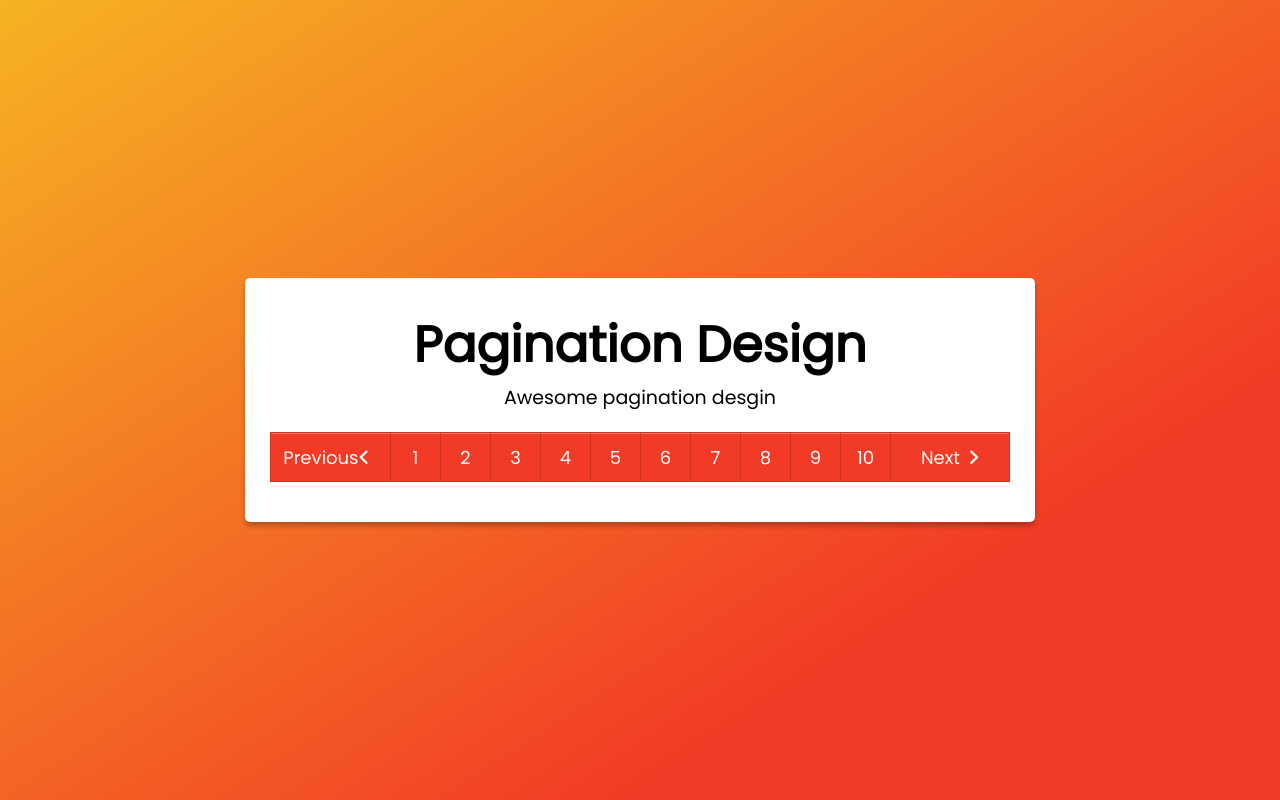
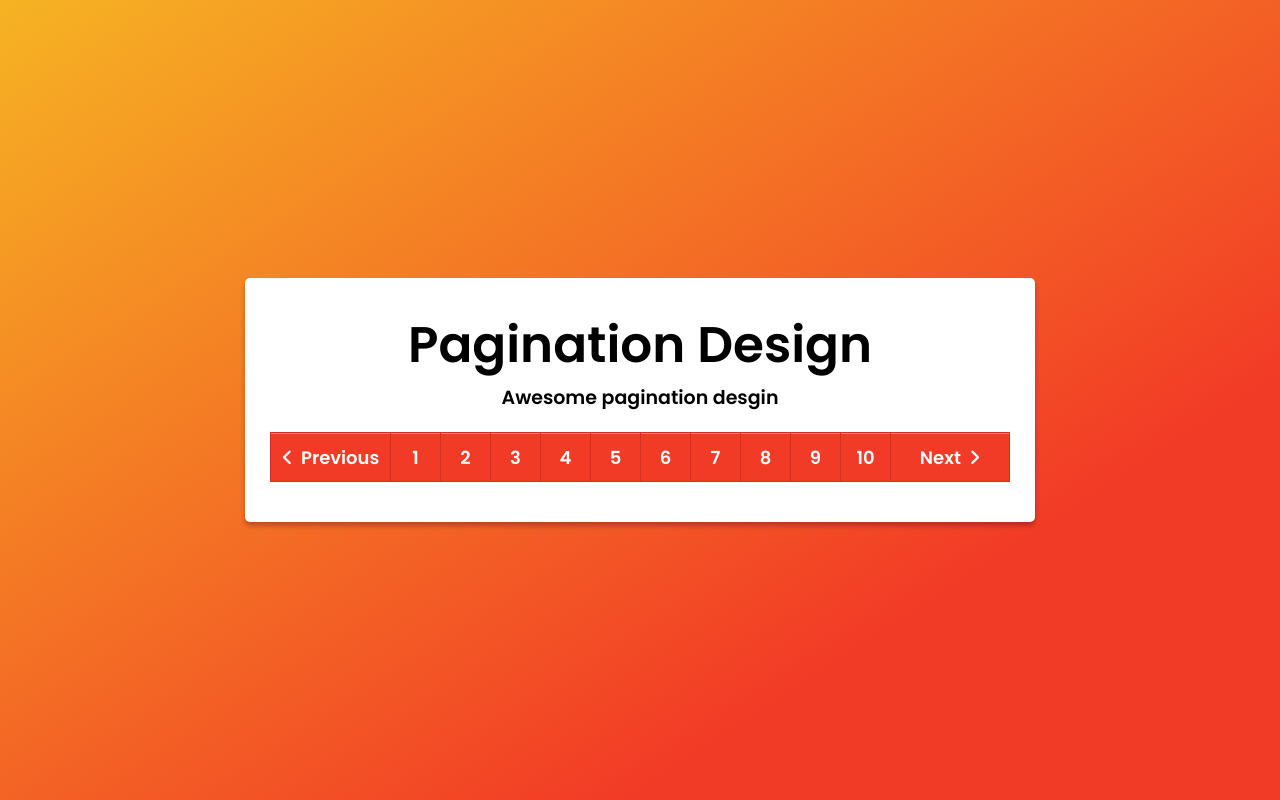
Before and after one commit to wptechprodigy/pagination-design, a website: page index.html in a window 1280 px wide. Drawn offline with Linux system fonts and the light colour scheme.

Commit message:
fix font import

```diff
--- a/index.html
+++ b/index.html
@@ -12,7 +12,7 @@
 			<p>Awesome pagination desgin</p>
 			<ul class="pagination">
 				<li class="icon">
-					<a href="#">Previous<span class="fas fa-angle-left"></span> </a>
+					<a href="#"><span class="fas fa-angle-left"></span>Previous</a>
 				</li>
 				<li><a href="#">1</a></li>
 				<li><a href="#">2</a></li>
--- a/style.css
+++ b/style.css
@@ -1,4 +1,4 @@
-@import url('https://fonts.googleapis.com/css?family=Poppins');
+@import url('https://fonts.googleapis.com/css2?family=Poppins:wght@600&display=swap');
 
 * {
 	margin: 0;
```
